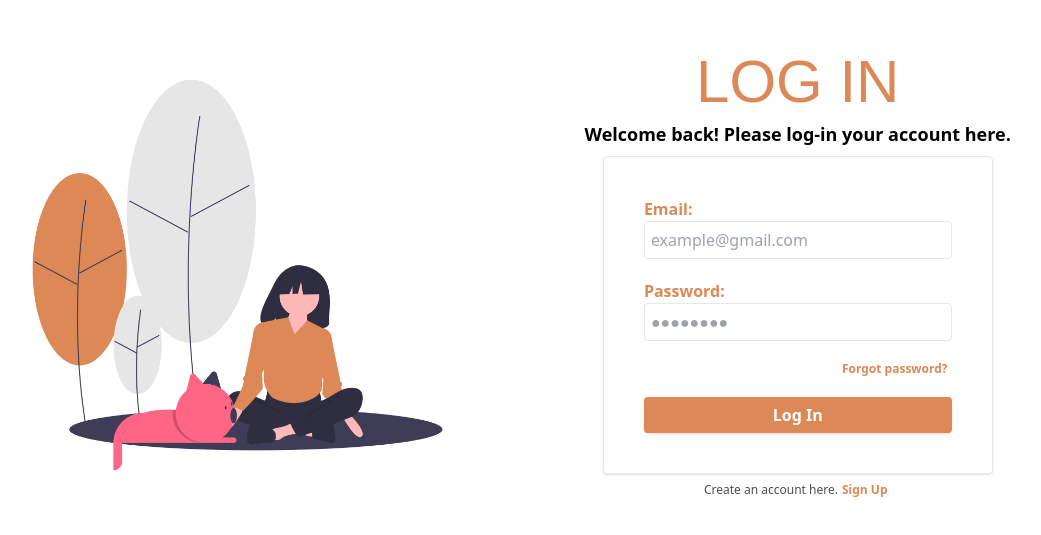
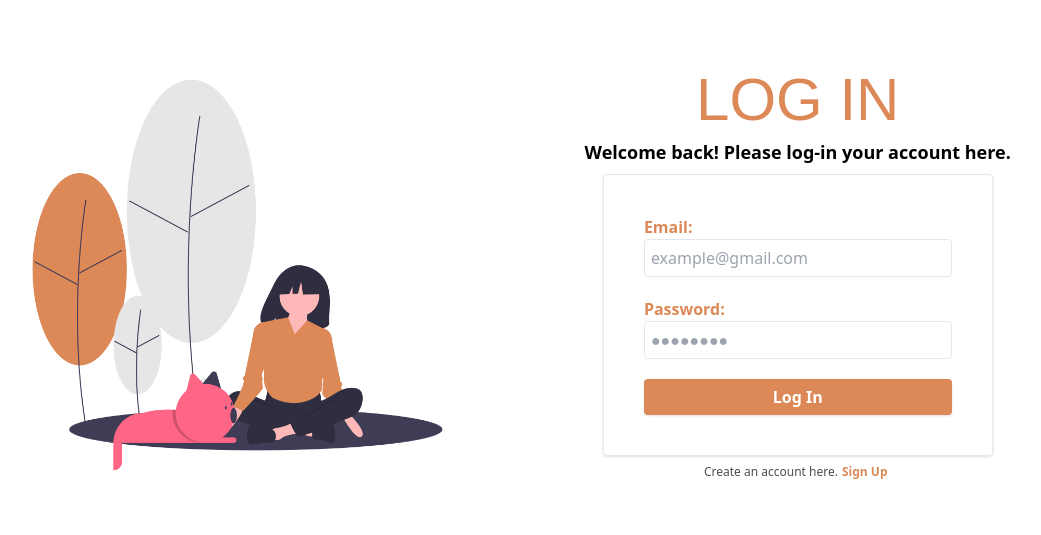
Before and after one commit to michinnn/PetAdoption, a React (Vite) app: page / in a window 1280 px wide. Shown: the part 125-660 px from the top of the page, without its empty margins (110-1151 px from the left). Built offline with nearby package versions, Linux system fonts and the light colour scheme; a web font is replaced by a local one.

Commit message:
Update signin.jsx

```diff
--- a/src/pages/SignIn-SignUp/signin.jsx
+++ b/src/pages/SignIn-SignUp/signin.jsx
@@ -64,9 +64,9 @@ const SignIn = () => {
                     <p className="text-[#DC8857] font-semibold text-md">Password:</p>
                     <input name="password" value={formData.password} onChange={handleChange} type="password" placeholder="●●●●●●●●" className="text-md w-full border rounded p-1.5"/>
                   </div>
-                  <div className="flex text-xs justify-end">
+                  {/* <div className="flex text-xs justify-end">
                     <button className="text-xs hover:underline font-semibold text-[#DC8857] px-1">Forgot password?</button>
-                  </div>
+                  </div> */}
               </div>
               <div className="w-full">
                   {/* <Link to="/"> */}
```
